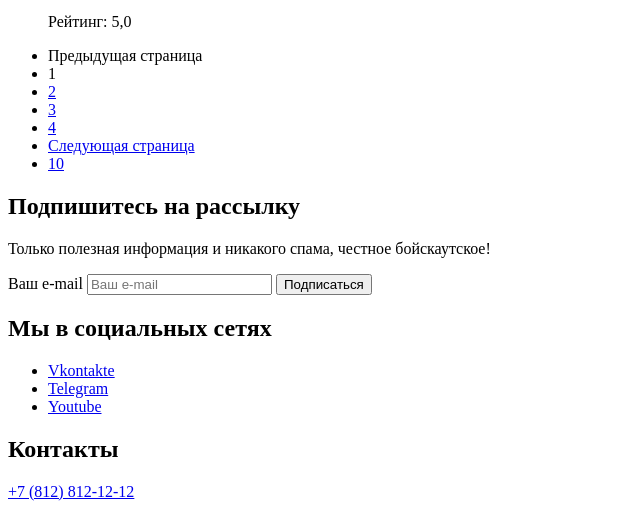
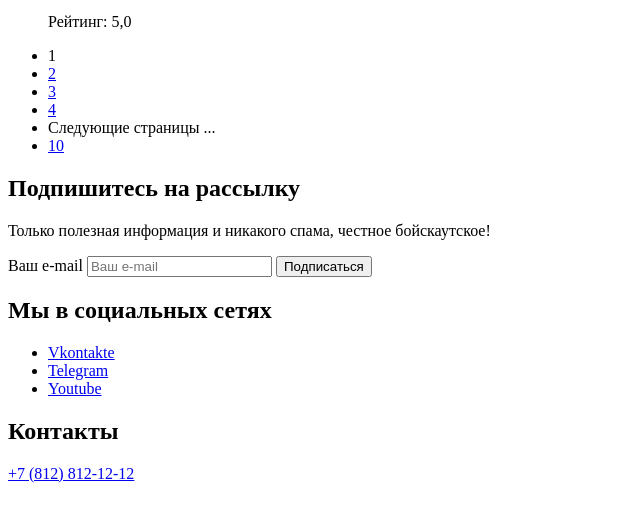
Before and after one commit to htmlacademy-htmlcss/2417271-sedona-38, a plain HTML site: page catalog.html in a window 1280 px wide. Shown: the part 1749-2254 px from the top of the page, without its empty margins (0-640 px from the left). Drawn offline with Linux system fonts and the light colour scheme.

Commit message:
Корректирует пагинацию в каталоге

```diff
--- a/catalog.html
+++ b/catalog.html
@@ -205,11 +205,6 @@
         </ul>
         <ul class="pagination">
           <li class="pagination-item">
-            <a class="pagination-link pagination-prev pagination-disabled">
-              <span class="visually-hidden">Предыдущая страница</span>
-            </a>
-          </li>
-          <li class="pagination-item">
             <a class="pagination-link pagination-current">1</a>
           </li>
           <li class="pagination-item">
@@ -222,9 +217,8 @@
             <a class="pagination-link" href="#">4</a>
           </li>
           <li class="pagination-item">
-            <a class="pagination-link pagination-next" href="#">
-              <span class="visually-hidden">Следующая страница</span>
-            </a>
+            <span class="visually-hidden">Следующие страницы</span>
+            ...
           </li>
           <li class="pagination-item">
             <a class="pagination-link pagination-last" href="#">
```
